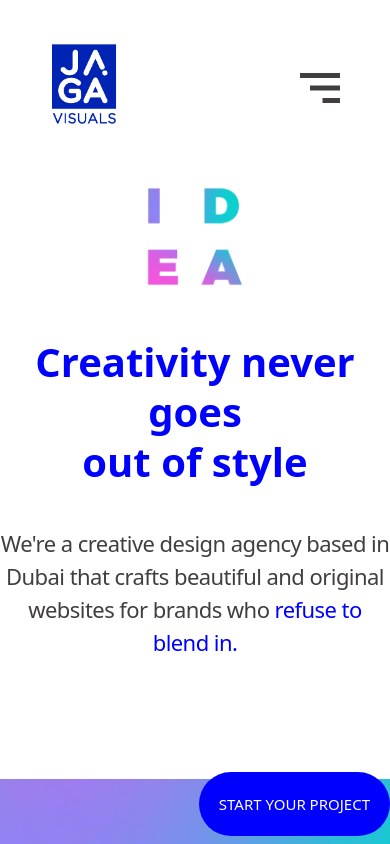
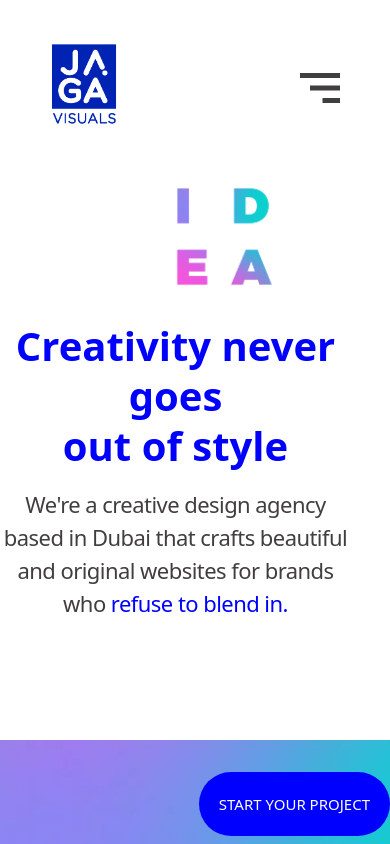
Before and after one commit to borodedamie/jaga-visuals, a React (Vite) app: page / in a window 390 px wide. Shown: the top 844 px of the page. Built offline with nearby package versions, Linux system fonts and the light colour scheme; grey boxes are pictures that could not be loaded.

Commit message:
used flex and percentage for header

```diff
--- a/src/components/Header.jsx
+++ b/src/components/Header.jsx
@@ -9,17 +9,16 @@ const Header = () => {
   const line2 = "out of style"
 
   return (
-    <div className="pt-10 pb-20 gap-[2rem] flex flex-col md:flex-row items-center justify-center">
-      <div className="md:w-[35rem] md:h-[30rem] lg:w-[35rem] lg:h-[40rem]">
+    <div className="pt-10 pb-20 gap-[1rem] flex flex-col md:flex-row items-center">
+      <div className="" style={{ flex: 1, marginLeft: '15%' }}>
         <img src={idea1} alt='idea1' style={{ maxWidth: 'none', width: '35vw' }}/>
-
       </div>
-      <div className="text-center md:text-left ">
+      <div className="text-center md:text-left " style={{ flex: 1, marginRight: '10%' }}>
         <motion.h1
           variants={sentence}
           initial="hidden"
           animate="visible"
-          className="text-[blue] md:w-[30rem] font-bold text-[40px] md:text-[44px] leading-tight ">
+          className="text-[blue] md:w-[90%] font-bold text-[40px] md:text-[44px] leading-tight ">
           {line1.split("").map((char, index) => {
             return (
               <motion.span key={char + "-" + index} variants={letter}>
@@ -36,7 +35,7 @@ const Header = () => {
             )
           })}
         </motion.h1>
-        <p className="text-[22px] text-[#403e3e] font-medium pt-10 md:w-[30rem] tracking-tight ">
+        <p className="text-[22px] text-[#403e3e] font-medium pt-[5%] md:w-[85%] tracking-tight ">
           We're a creative design agency based in Dubai that crafts beautiful
           and original websites for brands who{" "}
           <span className="text-[blue]">refuse to blend in.</span>
--- a/src/components/Nav.jsx
+++ b/src/components/Nav.jsx
@@ -101,7 +101,7 @@ const Nav = () => {
         >
           <li
             onClick={handleToggle}
-            className={`mt-[5rem] md:mt-0 md:pb-0 font-bold hover:text-[#0dfff6]
+            className={`mt-[5rem] md:mt-0 md:pb-0 font-bold hover:text-[blue]
             ${
               navbar
                 ? "hover:text-[white]  list-item transform transition duration-300 ease-in-out hover:translate-x-2 delay-100 pt-[3rem] md:pt-[5rem] opacity-1  translate-y-0 leading-12 text-[50px] md:text-[70px] text-[white]"
@@ -153,7 +153,7 @@ const Nav = () => {
           </li>
 
           <li
-            className={` md:pb-0 font-bold hover:text-[#0dfff6]
+            className={` md:pb-0 font-bold hover:text-[blue]
             ${
               navbar
                 ? " hover:text-[white] list-item transform transition duration-300 ease-in-out hover:translate-x-2 opacity-1  translate-y-0 delay-250 text-[50px] md:text-[70px] leading-12"
--- a/src/components/Work1.jsx
+++ b/src/components/Work1.jsx
@@ -12,9 +12,9 @@ const Work1 = () => {
         <motion.div
           exit={{ x: "-100vh", opacity: 0 }}
           className="w-fit h-fit md:w-[20rem] lg:w-[700px] flex flex-col">
-          <img src={work1} alt='work1' />
+          <img src={work1} alt='work1'  style={{ maxWidth: 'none', width: '35vw' }} />
         </motion.div>
-        <div className="px-10 text-center md:text-left w-full pt-10 justify-center items-center flex flex-col md:w-[26.5rem] ">
+        <div className="px-10 text-center md:text-left pt-10 justify-center items-center flex flex-col md:w-[26.5rem] ">
           <motion.h2
             variants={sentence}
             initial="hidden"
--- a/src/components/WorkExpert.jsx
+++ b/src/components/WorkExpert.jsx
@@ -159,6 +159,7 @@ const WorkExpert = () => {
            className="mt-[4rem] md:mt-0"
             onMouseEnter={() => setForetHover(true)}
             onMouseLeave={() => setForetHover(false)}
+            style={{ flex: 1, paddingRight: '10%' }}
            >
             <div className="relative">
               <motion.div
@@ -173,7 +174,7 @@ const WorkExpert = () => {
                   <LazyLoadImage
                     alt="Foret"
                     src={foret1}
-                    className="flex w-fit h-fit inset-0 object-contain md:object-cover flex-col md:h-[60rem] md:w-[45rem]"
+                    className="flex inset-0 object-contain md:object-cover flex-col md:h-[60rem] md:w-[45rem]"
 
                     srcSet={foret11}
                     style={{ width: '70vw', height: '90vh' }}
```
